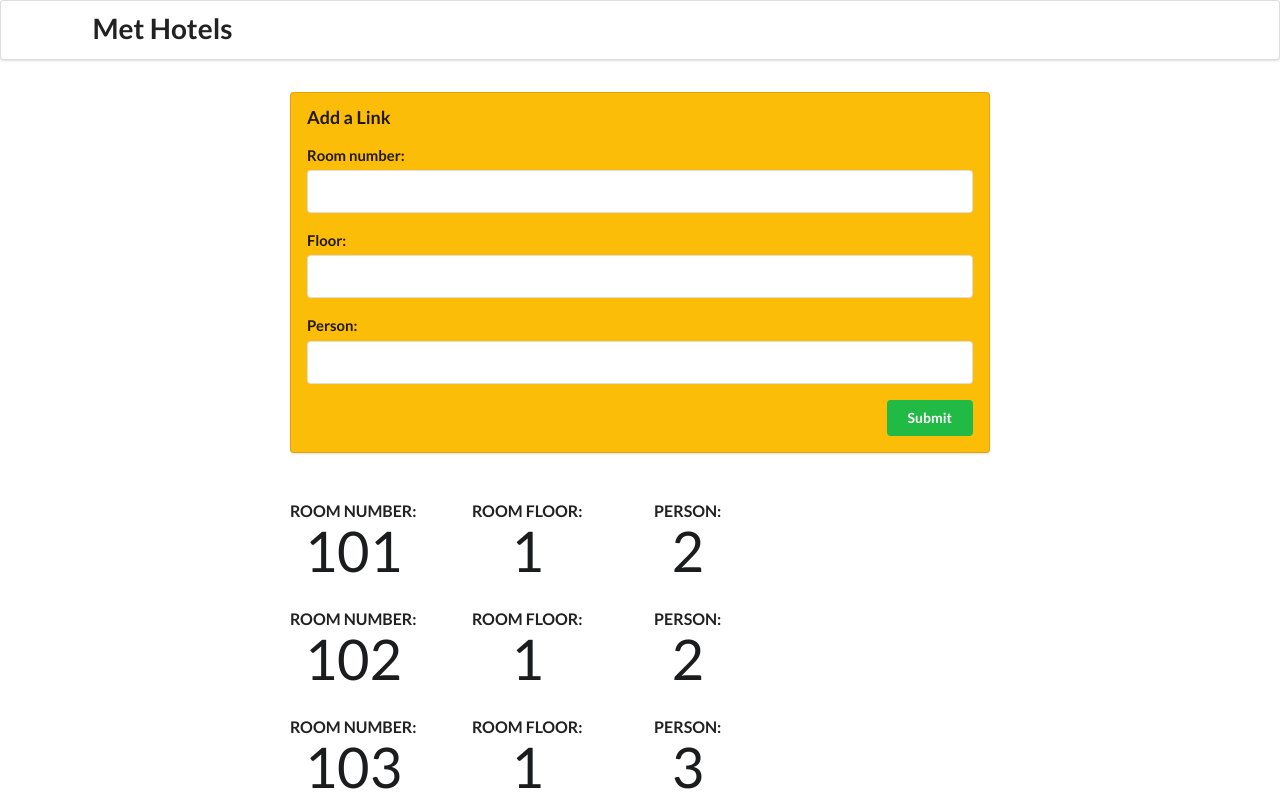
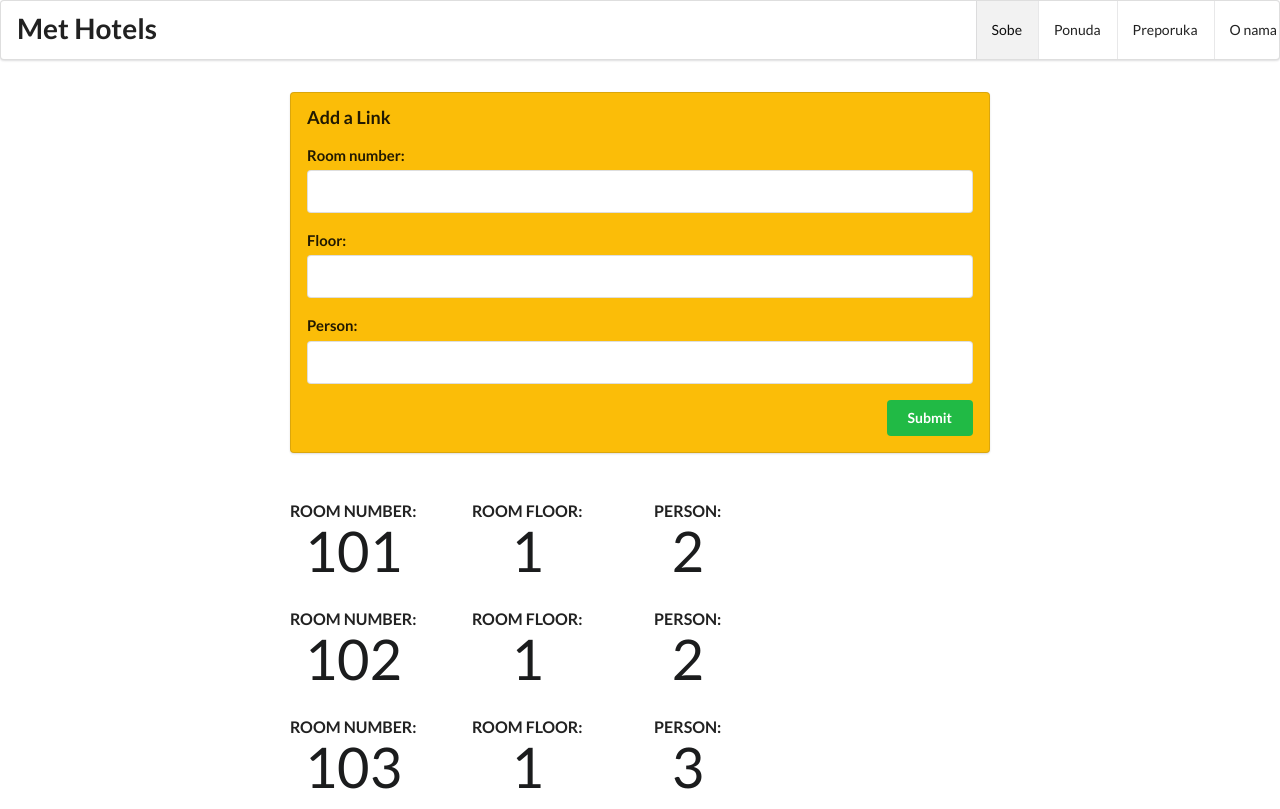
Before and after one commit to mkaralic/MetHotels, an Angular app: page / in a window 1280 px wide. Built offline with nearby package versions, Linux system fonts and the light colour scheme.

Commit message:
Show-hide of components and selection of menus

```diff
--- a/src/app/app.component.html
+++ b/src/app/app.component.html
@@ -1,30 +1,29 @@
-<!-- Korišćene su klase iz semantic ui za polja na formi -->
-<form class="ui large form segment">
-  <h3 class="ui header">Add a Link</h3>
-
-  <div class="field">
-    <label for="roomNumber">Room number:</label>
-    <input name="roomNumber" id="roomNumber" #newRoomNumber type="number" min="101" max="310"> <!-- promenjeno -->
-  </div>
-  <div class="field">
-    <label for="floor">Floor:</label>
-    <input name="floor" id="floor" #newFloor type="number" min="1" max="3"> <!-- promenjeno -->
-  </div>
-  <div class="field">
-    <label for="person">Person:</label>
-    <input name="person" id="person" #newPerson type="number" min="1" max="5"> <!-- promenjeno -->
+  <!-- Menu Bar -->
+  <!-- Klase iz semantic UI okvira -->
+  <div class="ui menu">
+    <div class="ui container">
+      <div class="header item borderless">
+        <h1 class="ui header">
+          Met Hotels
+        </h1>
+      </div>
+    </div>
+    <div class="right menu">
+      <a class="item" [class.active] = "isRoomsVisible" (click)="onRooms()">
+        Sobe
+      </a>
+      <a class="item" [class.active] = "isOfferVisible" (click)="onOffer()">
+        Ponuda
+      </a>
+      <a class="item" [class.active] = "isRecommendationVisible" (click)="onRecommendation()">
+        Preporuka
+      </a>
+      <a class="item" [class.active] = "isAboutUsVisible" (click)="onAboutUs()">
+        O nama
+      </a>
+    </div>
   </div>
 
-  <!-- dugme prosleđuje metodi parametre  newRoomNumber, newFloor, newPerson -->
-  <button (click)="addRoom(newRoomNumber, newFloor, newPerson)" class="ui positive right floated button">
-    Submit
-  </button>
-
-</form>
-
-<!-- Kontejner komponente app-room, kojoj se prosleđuju elementi array-a rooms iz app-component -->
-<div class="ui grid posts">
-  <app-room *ngFor="let room of rooms" [room]="room" class="row">
-  </app-room>
-</div>
-<!-- kraj dodavanja ovde -->
+  <div class="ui main text container">
+    <app-roomscomponent [class.hidden] = '!isRoomsVisible' [rooms]="rooms"></app-roomscomponent>
+  </div>
--- a/src/app/app.component.ts
+++ b/src/app/app.component.ts
@@ -11,6 +11,11 @@ export class AppComponent {
   // lista soba
   rooms: Room[];
 
+  isRoomsVisible: boolean = true;
+  isOfferVisible: boolean = false;
+  isRecommendationVisible: boolean = false;
+  isAboutUsVisible: boolean = false;
+
   constructor() {
     this.rooms = [
       { roomNumber: 101, floor: 1, person: 2 },
@@ -19,13 +24,30 @@ export class AppComponent {
     ];
   }
 
-  // event handler click eventa dugmeta na formi
-  addRoom(roomNumber: HTMLInputElement, floor: HTMLInputElement, person: HTMLInputElement) : boolean {
-    // ubacuju se brojčane vrednosti. nije rađena validacija u ovom primeru
-    this.rooms.push(new Room(parseInt(roomNumber.value), parseInt(floor.value), parseInt(person.value)));
-    roomNumber.value = '';
-    floor.value = '';
-    person.value = '';
-    return false;
+  onRooms() {
+    this.hideAll();
+    this.isRoomsVisible = true;
+  }
+
+  onOffer() {
+    this.hideAll();
+    this.isOfferVisible = true;
+  }
+
+  onRecommendation() {
+    this.hideAll();
+    this.isRecommendationVisible = true;
+  }
+
+  onAboutUs() {
+    this.hideAll();
+    this.isAboutUsVisible = true;
+  }
+
+  hideAll() {
+    this.isRoomsVisible = false;
+    this.isOfferVisible = false;
+    this.isRecommendationVisible = false;
+    this.isAboutUsVisible = false;
   }
 }
--- a/src/app/app.module.ts
+++ b/src/app/app.module.ts
@@ -4,11 +4,13 @@ import { BrowserModule } from '@angular/platform-browser';
 import { AppRoutingModule } from './app-routing.module';
 import { AppComponent } from './app.component';
 import { RoomComponent } from './room/room.component';
+import { RoomscomponentComponent } from './roomscomponent/roomscomponent.component';
 
 @NgModule({
   declarations: [
     AppComponent,
-    RoomComponent
+    RoomComponent,
+    RoomscomponentComponent
   ],
   imports: [
     BrowserModule,
--- /dev/null
+++ b/src/app/roomscomponent/roomscomponent.component.html
@@ -0,0 +1,30 @@
+<!-- Korišćene su klase iz semantic ui za polja na formi -->
+<form class="ui large form segment">
+    <h3 class="ui header">Add a Link</h3>
+
+    <div class="field">
+      <label for="roomNumber">Room number:</label>
+      <input name="roomNumber" id="roomNumber" #newRoomNumber type="number" min="101" max="310"> <!-- promenjeno -->
+    </div>
+    <div class="field">
+      <label for="floor">Floor:</label>
+      <input name="floor" id="floor" #newFloor type="number" min="1" max="3"> <!-- promenjeno -->
+    </div>
+    <div class="field">
+      <label for="person">Person:</label>
+      <input name="person" id="person" #newPerson type="number" min="1" max="5"> <!-- promenjeno -->
+    </div>
+
+    <!-- dugme prosleđuje metodi parametre  newRoomNumber, newFloor, newPerson -->
+    <button (click)="addRoom(newRoomNumber, newFloor, newPerson)" class="ui positive right floated button">
+      Submit
+    </button>
+
+  </form>
+
+  <!-- Kontejner komponente app-room, kojoj se prosleđuju elementi array-a rooms iz app-component -->
+  <div class="ui grid posts">
+    <app-room *ngFor="let room of rooms" [room]="room" class="row">
+    </app-room>
+  </div>
+  <!-- kraj dodavanja ovde -->
--- /dev/null
+++ b/src/app/roomscomponent/roomscomponent.component.ts
@@ -0,0 +1,26 @@
+import { Component, Input } from '@angular/core';
+import { Room } from 'src/app/room/room.model'
+
+@Component({
+  selector: 'app-roomscomponent',
+  templateUrl: './roomscomponent.component.html',
+  styleUrls: ['./roomscomponent.component.css']
+})
+export class RoomscomponentComponent {
+  @Input() rooms: Room[];
+  visible: boolean = true;
+
+  constructor() {
+
+  }
+
+  // event handler click eventa dugmeta na formi
+  addRoom(roomNumber: HTMLInputElement, floor: HTMLInputElement, person: HTMLInputElement) : boolean {
+    // ubacuju se brojčane vrednosti. nije rađena validacija u ovom primeru
+    this.rooms.push(new Room(parseInt(roomNumber.value), parseInt(floor.value), parseInt(person.value)));
+    roomNumber.value = '';
+    floor.value = '';
+    person.value = '';
+    return false;
+  }
+}
--- a/src/index.html
+++ b/src/index.html
@@ -9,23 +9,11 @@
   <meta name="viewport" content="width=device-width, initial-scale=1">
   <link rel="icon" type="image/x-icon" href="favicon.ico">
 
+  <script src="https://code.jquery.com/jquery-3.6.3.min.js"
+  integrity="sha256-pvPw+upLPUjgMXY0G+8O0xUf+/Im1MZjXxxgOcBQBXU=" crossorigin="anonymous"></script>
 </head>
 <body>
-  <!-- Menu Bar -->
-  <!-- Klase iz semantic UI okvira -->
-  <div class="ui menu">
-    <div class="ui container">
-      <div class="header item borderless">
-        <h1 class="ui header">
-          Met Hotels
-        </h1>
-      </div>
-    </div>
-  </div>
-
-  <div class="ui main text container">
-    <app-root>Loading </app-root> <!-- <--- Our app loads here! -->
-  </div>
+  <app-root>Loading </app-root> <!-- <--- Our app loads here! -->
 
 </body>
 </html>
--- a/src/styles.css
+++ b/src/styles.css
@@ -37,3 +37,7 @@ form.form:after {
 .ui.grid>.row>.column.room-number {
   display: flex;
 }
+
+.hidden {
+  display: none !important;
+}
```
Also changed, not shown: jsconfig.json (added, +7 -0 lines), src/app/roomscomponent/roomscomponent.component.css (added), 1 other file (tests, documents, lock files or other folders).
